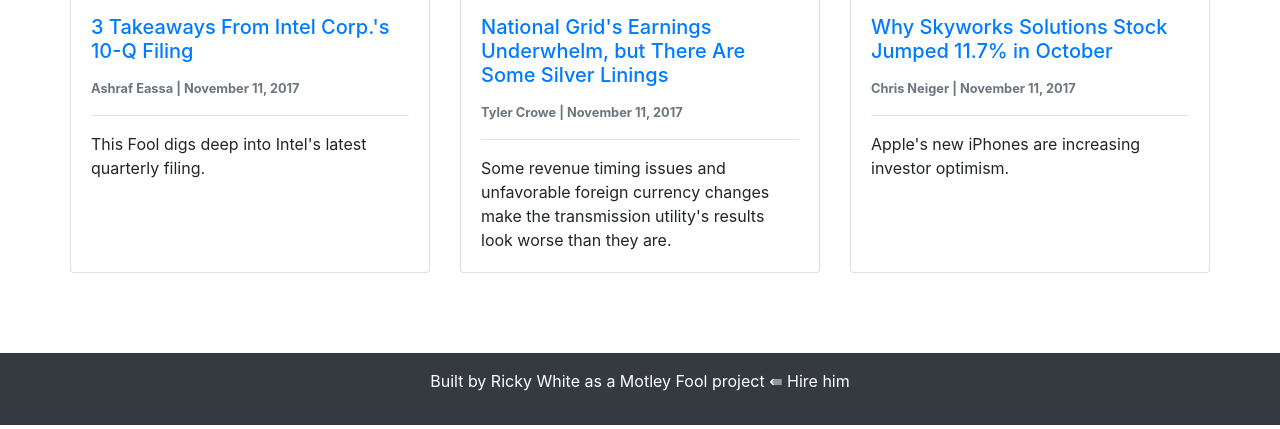
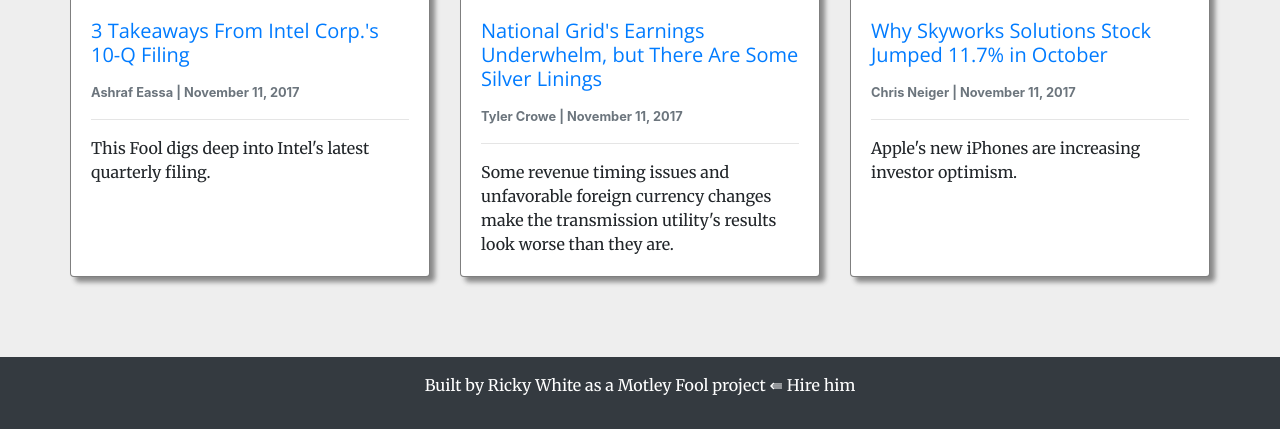
Before and after one commit to theAfricanQuant/Motley-Fool-Project, a Django app: page / in a window 1280 px wide. Shown: the part 839-1268 px from the top of the page. Run offline with Django 3.2, Linux system fonts and the light colour scheme; some libraries are stand-ins or nearby versions.

Commit message:
Updates styling

```diff
--- a/fool/settings.py
+++ b/fool/settings.py
@@ -25,7 +25,7 @@
 # SECURITY WARNING: don't run with debug turned on in production!
 DEBUG = False
 
-ALLOWED_HOSTS = []
+ALLOWED_HOSTS = ['*']
 
 
 # Application definition
--- a/static/css/main.css
+++ b/static/css/main.css
@@ -6,14 +6,27 @@
 html, body {
     min-height: 100vh;
 }
+body {
+    background-color: #eee;
+}
 
 /* TYPOGRAPHY */
-
+h1, h2, h3, h4, h5, h6 {
+    font-family: 'Open Sans', sans-serif;
+}
+p {
+    font-family: 'Merriweather', serif;
+}
 
 /* AREAS */
 .content-wrapper {
     flex-grow: 1;
     margin-bottom: 5em;
+}
+
+.homepage-card {
+    border: 1px solid rgba(0, 0, 0, .5);
+    box-shadow: 5px 5px 5px #888888;
 }
 
 #main-footer {
--- a/templates/base.html
+++ b/templates/base.html
@@ -11,6 +11,8 @@
 
     <!-- Bootstrap 4 CDN -->
     <link rel="stylesheet" href="https://stackpath.bootstrapcdn.com/bootstrap/4.3.1/css/bootstrap.min.css" integrity="sha384-ggOyR0iXCbMQv3Xipma34MD+dH/1fQ784/j6cY/iJTQUOhcWr7x9JvoRxT2MZw1T" crossorigin="anonymous">
+    <!-- Google Fonts -->
+    <link href="https://fonts.googleapis.com/css?family=Merriweather|Open+Sans" rel="stylesheet">
     <!-- CSS Stylesheet -->
     <link rel="stylesheet" href="{% static 'css/main.css' %}">
 </head>
--- a/templates/home.html
+++ b/templates/home.html
@@ -5,7 +5,7 @@
 <main class="content-wrapper">
     <div class="container">
         <div class="row">
-            <div class="card my-5">
+            <div class="card my-5 homepage-card">
                 <div class="row no-gutters">
                     <div class="col-md-6">
                         <img src="{{ main_article.images.0.url }}" class="card-img" alt="{{ main_article.images.0.name }}">
@@ -29,7 +29,7 @@
         <div class="row">
             <div class="card-deck">
                 {% for article in random_articles %}
-                    <div class="card">
+                    <div class="card homepage-card">
                             <img src="{{ article.images.0.url }}" class="card-img-top" alt="{{ article.images.0.name }}">
                         <div class="card-body">
                             <h5 class="card-title"><a href="{% url 'article_page' article.uuid %}">{{ article.title }}</a></h5>
```
